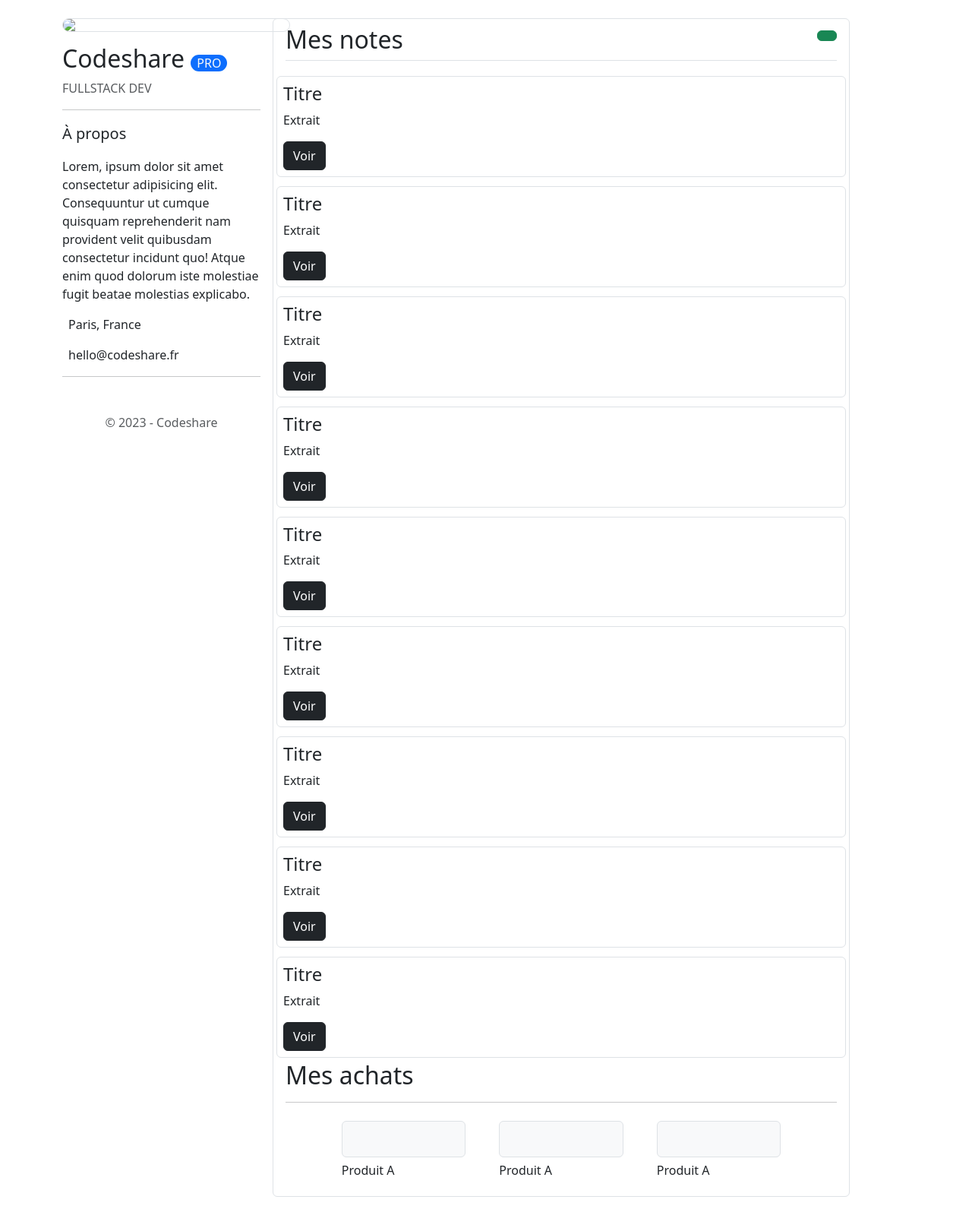
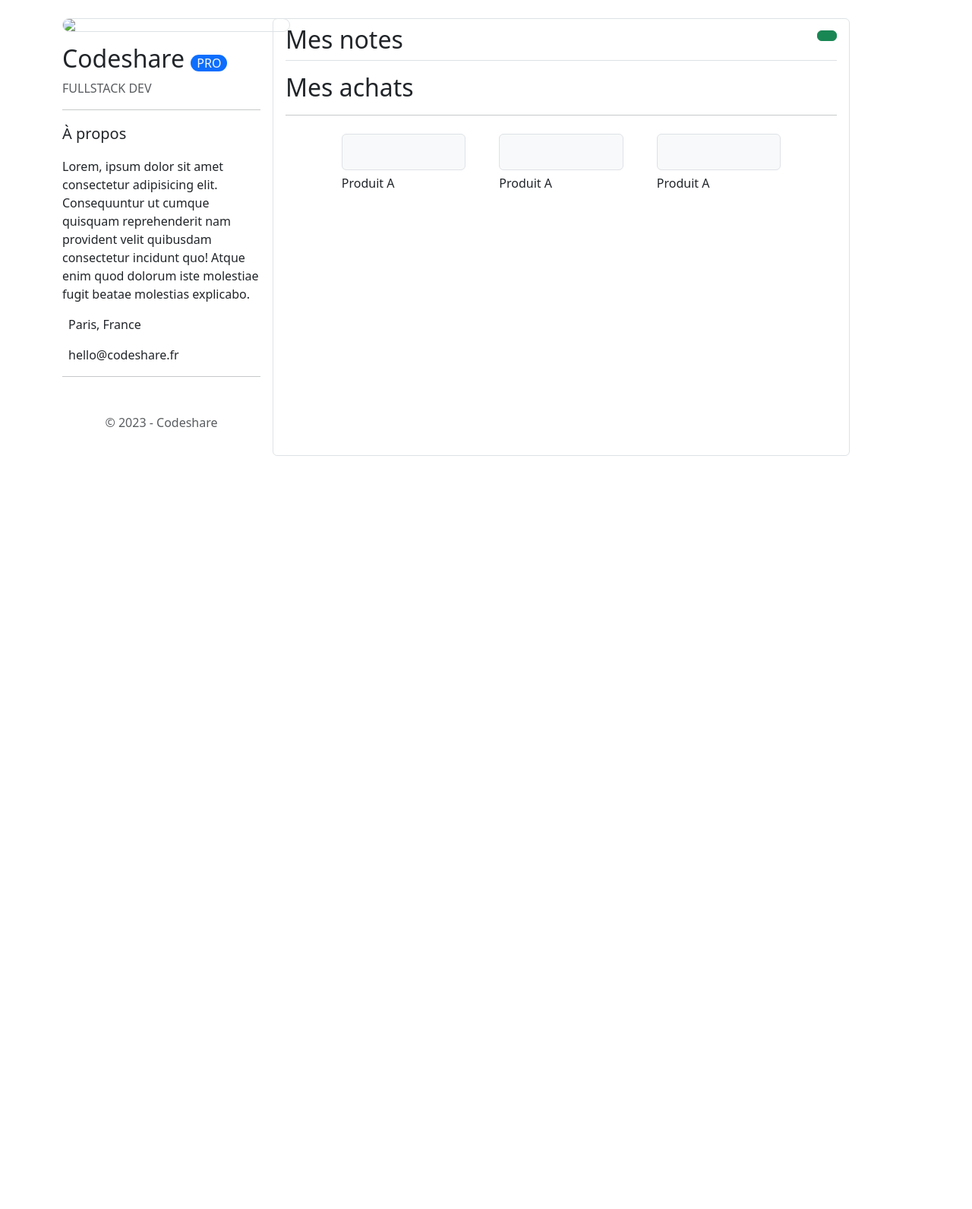
Before and after one commit to Gitubeuse92/wf3prepa, a Symfony app: template templates/home/home.html.twig in a window 1280 px wide. Shown: the part 73-1664 px from the top of the page at 76% size. After the commit the page ends 673 px from the top, so only its background shows below. Run offline with Twig, Linux system fonts and the light colour scheme; the template is opened without the code that fills it, so the values that code supplies are empty; some libraries are stand-ins or nearby versions.

Commit message:
update home

```diff
--- /dev/null
+++ b/public/style.css
@@ -0,0 +1,9 @@
+.col-30 {
+    width: 30%;
+}
+
+@media screen and (width < 768px) {
+    .col-30 {
+        width: 90%;
+    }
+}
--- a/templates/base.html.twig
+++ b/templates/base.html.twig
@@ -6,6 +6,7 @@
 			{% block title %}{% endblock %}
 			| CodeShare</title>
 		<link rel="shortcut icon" href={{ asset ('images/favicon.png') }}>
+		<link rel="stylesheet" href={{ ('../public/style.css')}}>
 		<link rel="stylesheet" href="https://cdn.jsdelivr.net/npm/bootstrap@5.3.1/dist/css/bootstrap.min.css"/> {% block stylesheets %}{% endblock %}
 
 
--- a/templates/home/home.html.twig
+++ b/templates/home/home.html.twig
@@ -4,8 +4,8 @@
 {% endblock %}
 
 {% block body %}
-	{{ dump(snippets) }}
-	{# {{ dump(users) }} #}
+	{# {{ dump(snippets) }} #}
+	{# {{ dump(app.user) }} #}
 	<main class="container">
 		<section class="row gap-1">
 			<aside class="col-md-3 col-sm-12">
@@ -17,8 +17,8 @@
 				<hr>
 				<p class="fs-5">À propos</p>
 				<p>Lorem, ipsum dolor sit amet consectetur adipisicing elit. Consequuntur ut cumque quisquam
-					                    reprehenderit nam provident velit quibusdam consectetur incidunt quo! Atque enim quod dolorum iste
-					                    molestiae fugit beatae molestias explicabo.</p>
+															                    reprehenderit nam provident velit quibusdam consectetur incidunt quo! Atque enim quod dolorum iste
+															                    molestiae fugit beatae molestias explicabo.</p>
 				<p>
 					<i class="fas fa-map-marker-alt mx-1"></i>Paris, France</p>
 				<p>
@@ -39,69 +39,21 @@
 					</div>
 				</div>
 				<div class="row gap-1 justify-content-center">
-					<div class="border rounded col-30 m-1 p-2">
-						<h4>Titre</h4>
-						<p>Extrait</p>
-						<a href="./note.html" class="btn btn-dark">Voir</a>
+					{% for item in snippets %}
+						<div class="border rounded col-30 m-1 p-2">
+							<h4>{{ item.title }}</h4>
+							<p>{{ item.content|slice(0,80) }}</p>
+							{# <a class="btn btn-dark" href={{ path('show_code', { id: item.id } ) }}>Voir</a> #}
+						</div>
+					{% endfor %}
+					<div class="row flex-center">
+						{{ knp_pagination_render(snippets) }}
 					</div>
-					<div class="border rounded col-sm-12 col-30 m-1 p-2">
-						<h4>Titre</h4>
-						<p>Extrait</p>
-						<a href="./note.html" class="btn btn-dark">Voir</a>
-					</div>
-					<div class="border rounded col-sm-12 col-30 m-1 p-2">
-						<h4>Titre</h4>
-						<p>Extrait</p>
-						<a href="./note.html" class="btn btn-dark">Voir</a>
-					</div>
-					<div class="border rounded col-sm-12 col-30 m-1 p-2">
-						<h4>Titre</h4>
-						<p>Extrait</p>
-						<a href="./note.html" class="btn btn-dark">Voir</a>
-					</div>
-					<div class="border rounded col-sm-12 col-30 m-1 p-2">
-						<h4>Titre</h4>
-						<p>Extrait</p>
-						<a href="./note.html" class="btn btn-dark">Voir</a>
-					</div>
-					<div class="border rounded col-sm-12 col-30 m-1 p-2">
-						<h4>Titre</h4>
-						<p>Extrait</p>
-						<a href="./note.html" class="btn btn-dark">Voir</a>
-					</div>
-					<div class="border rounded col-sm-12 col-30 m-1 p-2">
-						<h4>Titre</h4>
-						<p>Extrait</p>
-						<a href="./note.html" class="btn btn-dark">Voir</a>
-					</div>
-					<div class="border rounded col-sm-12 col-30 m-1 p-2">
-						<h4>Titre</h4>
-						<p>Extrait</p>
-						<a href="./note.html" class="btn btn-dark">Voir</a>
-					</div>
-					<div class="border rounded col-sm-12 col-30 m-1 p-2">
-						<h4>Titre</h4>
-						<p>Extrait</p>
-						<a href="./note.html" class="btn btn-dark">Voir</a>
-					</div>
+
 				</div>
 				<!-- Liste des notes -->
 
-				{# <div class="row">
-					{% for item in snippets %}
-						<div class="card col-4 col">
-							<div class="card-body">
-								<h4 class="card-title">{{ item.title }}</h4>
-								<p class="card-text">{{ item.content|slice(0,80) }}</p>
-								<p class="card-text">{{ item.createdAt|date('d/m/Y') }}</p>
-								<a class="paper-btn" href={{ path('show_code', { id: item.id }) }}>Voir</a>
-							</div>
-						</div>
-					{% endfor %}
-				</div>
-					<div class="row flex-center">
-						{{ knp_pagination_render(snippets) }}
-					</div> #}
+
 
 				<h2>Mes achats</h2>
 				<hr>
```
Also changed, not shown: src/Controller/HomeController.php (+3 -6 lines).
